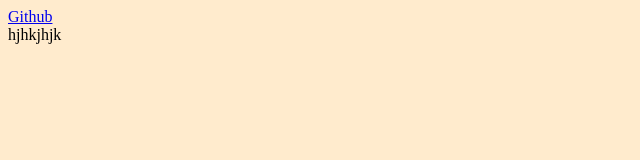
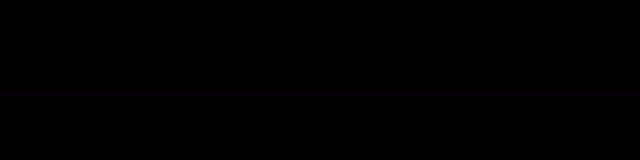
Before and after one commit to IsraSnow/CursoFormativoCev, a plain HTML site: page index.html in a window 1280 px wide. Shown: the whole page, without its empty margins (0-640 px from the left). Drawn offline with Linux system fonts and the light colour scheme; a web font is replaced by a local one.

Commit message:
codigoo
codigoo

```diff
--- a/index.html
+++ b/index.html
@@ -1,26 +1,54 @@
 <!DOCTYPE html>
 <html lang="en">
     <style>
-      body{
-        background-color: blanchedalmond;
+        @import url('https://fonts.googleapis.com/css2?family=Holtwood+One+SC&display=swap');
+      *{
+         margin:0;
+         padding: 0;
+         border: 0;
       }
 
-   </style>
+      body{
+        background-color: rgb(0, 0, 0);
+
+      }
+      header {
+          padding: 32px;
+          border-bottom: 1px solid #000000;
+          border-color: rgb(12, 2, 17);
+      }
+      header div {
+          text-align: center; /* alinhamento no meio do header */
+      }
+      header div a{
+            color: rgb(0, 0, 0); /* a cor do texto */
+            font-size: 20px; /* tamanho da fonte */
+            line-height: 30px; /* espaçamento da linha do texto */
+            margin: 0 16px; /* espaçaento do texto */
+            text-decoration: none; /* retirar decoraçao do texto */
+            font-family:  "Holtwood One SC", serif; /*fonte escolhida no menu */
+      }
+  header div a:hover {  /* seleçao de modo quando o mouse passar por cima "hover"*/
+      color: #51a68a; /* mudar para cor roxa*/
+      transition: color 700ms; /* e fazer uma trasinçao de cor q dura 700ms*/
+
+  }
+    </style>
 
 
 
 <head>
 
-    <title>YURI ALBERTOOO TOCA NO CRAQUE</title>
+    <title> HAALAND UMA MAQUINA DE GOLS </title>
 </head>
 <body>
 
     <header>
 
       <div class="links">
-        <a href="https://www.google.com/search?sca_esv=9b92f6e0a86a4776&q=yuri+alberto&tbm=isch&source=lnms&sa=X&ved=2ahUKEwin2OHpxsGEAxVIpJUCHbOSDwAQ0pQJegQIDRAB&biw=1536&bih=730&dpr=1.25#imgrc=cllh9018mAHH0M">Github</a>
+        <a href=":https://youtu.be/D1nv9LXRO6w?si=BQbnRqk6iC_qM-v5">Github</a>
       </div>
     </header>
 
 </body>
-</html>hjhkjhjk
+</html>HAALAND CRAQUE
```
Also changed, not shown: 1 other file.
